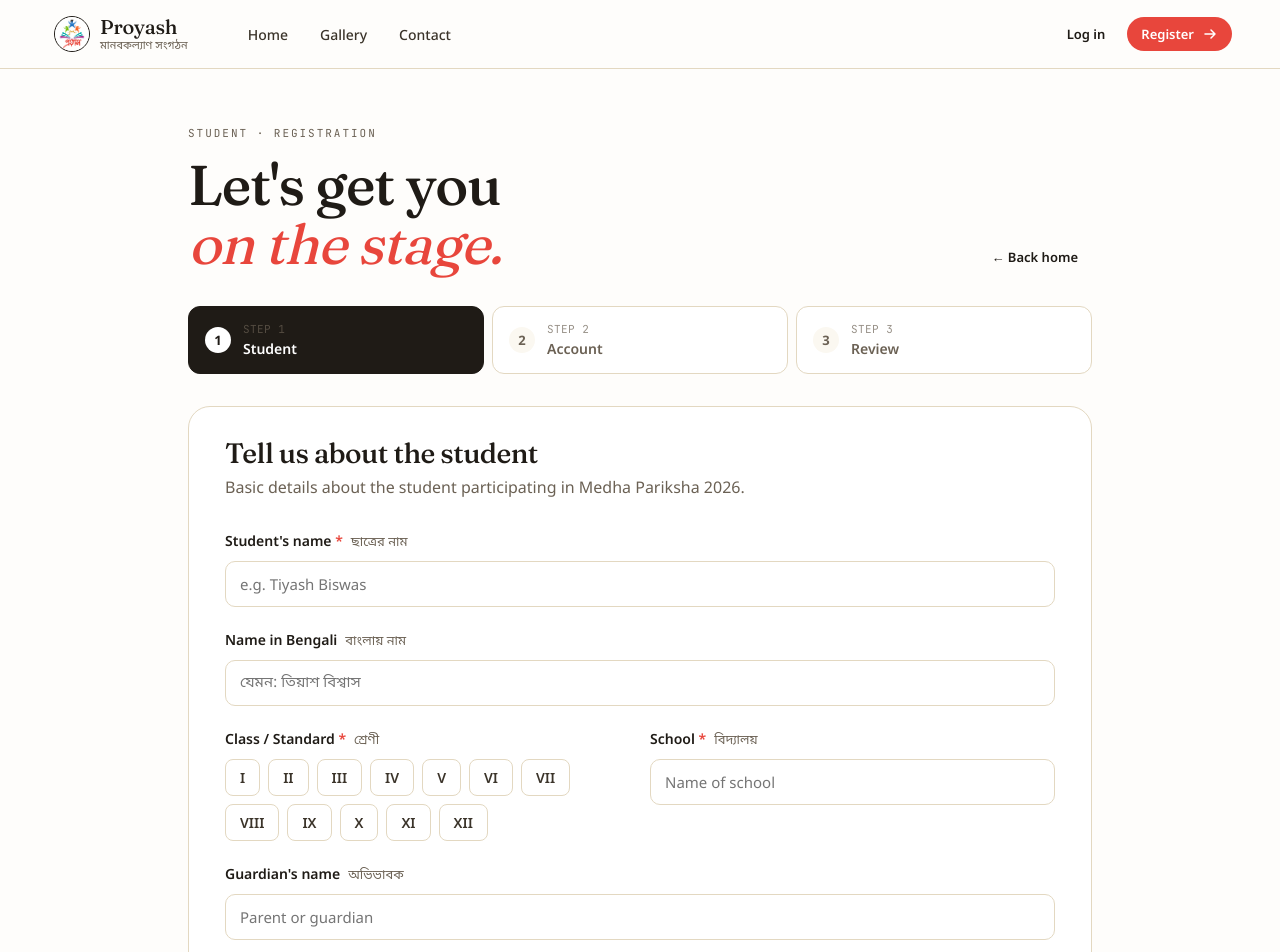
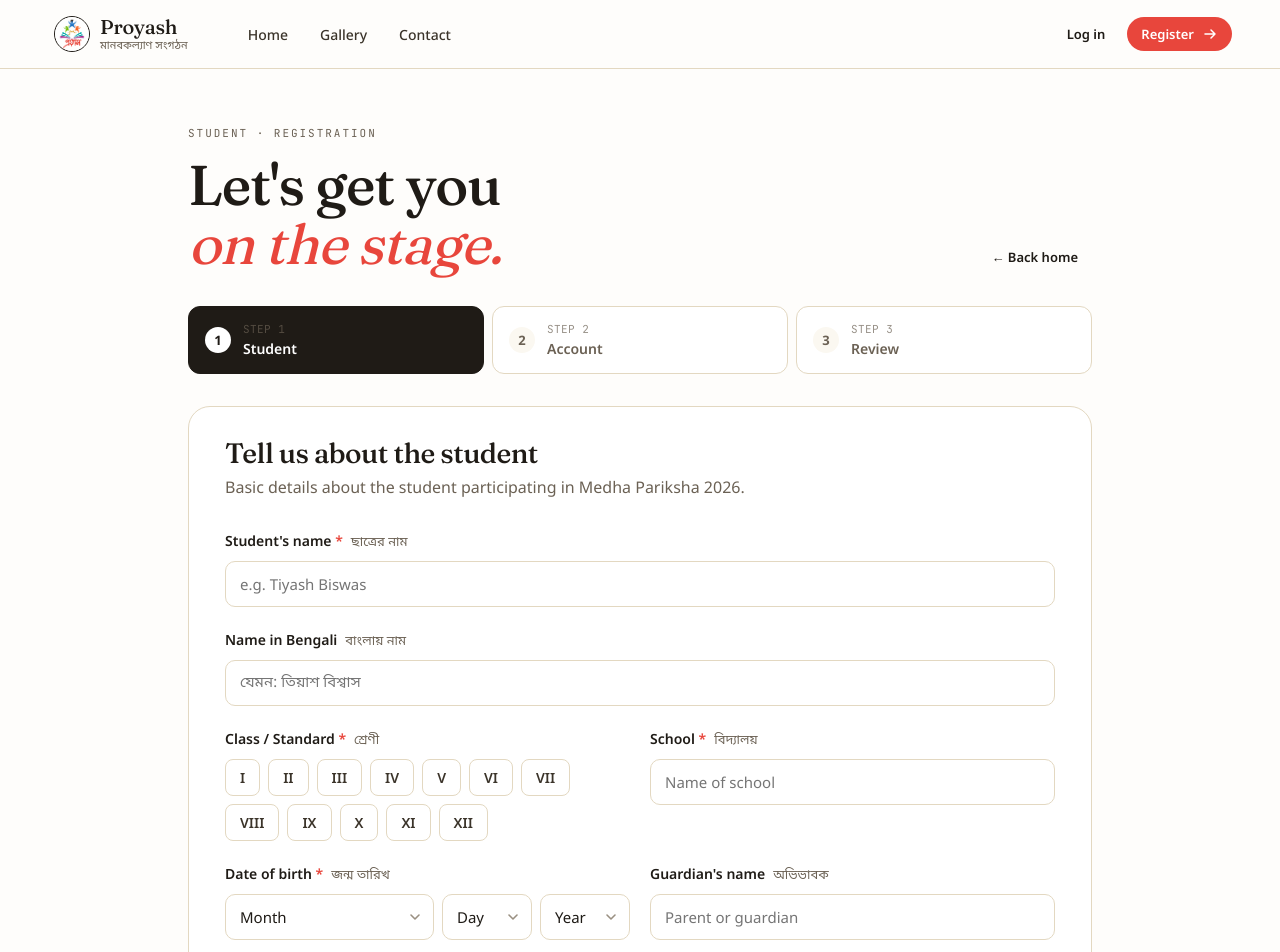
Before and after one commit to sumanbiswas7/prayash, a React (Vite) app: page /register in a window 1280 px wide. Shown: the top 952 px of the page. Built offline with nearby package versions, Linux system fonts and the light colour scheme.

Commit message:
feat: add date of birth and address fields to registration and student schema

```diff
--- a/src/pages/Dashboard.tsx
+++ b/src/pages/Dashboard.tsx
@@ -13,6 +13,14 @@ export function Dashboard({ setPage, user }: DashboardProps) {
   const [activeCert, setActiveCert] = useState<Certificate | null>(null);
 
   const firstName = user?.studentName?.split(' ')[0] ?? 'there';
+
+  const age = user?.dob
+    ? Math.floor((Date.now() - new Date(user.dob).getTime()) / (365.25 * 24 * 60 * 60 * 1000))
+    : null;
+
+  const memberSince = user?.createdAt
+    ? new Date(user.createdAt).toLocaleDateString('en-IN', { month: 'short', year: 'numeric' })
+    : null;
 
   return (
     <div>
@@ -39,11 +47,11 @@ export function Dashboard({ setPage, user }: DashboardProps) {
               )}
             </div>
           </div>
-          {/* <div className="dash-mini-stats">
-            <MiniStat label="Events entered" n="—" sub="coming soon" />
-            <MiniStat label="Certificates" n="—" sub="coming soon" />
-            <MiniStat label="Books received" n="—" sub="coming soon" />
-          </div> */}
+          <div className="dash-mini-stats">
+            <MiniStat label="Age" n={age !== null ? String(age) : '—'} sub="years old" />
+            <MiniStat label="Class" n={user?.klass?.replace('Class ', '') ?? '—'} sub="current standard" />
+            <MiniStat label="Member since" n={memberSince ?? '—'} sub="registration date" />
+          </div>
         </div>
       </section>
 
@@ -370,6 +378,7 @@ function Profile({ user }: { user: Student | null }) {
           <div className="stack" style={{ '--gap': '12px' } as React.CSSProperties}>
             <ProfileRow k="Full name" v={user?.studentName ?? '—'} />
             <ProfileRow k="Bengali name" v={user?.studentNameBn || '—'} />
+            <ProfileRow k="Date of birth" v={user?.dob || '—'} />
             <ProfileRow k="Class" v={user?.klass ?? '—'} />
             <ProfileRow k="School" v={user?.school ?? '—'} />
           </div>
@@ -380,6 +389,7 @@ function Profile({ user }: { user: Student | null }) {
             <ProfileRow k="Guardian" v={user?.guardianName || '—'} />
             <ProfileRow k="Phone" v={user?.phone ? `+91 ${user.phone}` : '—'} />
             <ProfileRow k="Email" v={user?.email ?? '—'} />
+            <ProfileRow k="Address" v={user?.address || '—'} />
           </div>
         </div>
       </div>
--- a/src/pages/Register.scss
+++ b/src/pages/Register.scss
@@ -191,6 +191,53 @@ $bp-small: 480px;
   margin-top: 6px;
 }
 
+/* ===== DOB picker ===== */
+
+.dob-picker {
+  display: flex;
+  gap: 8px;
+
+  &__segment {
+    position: relative;
+    flex: 1;
+
+    &--sm {
+      flex: 0 0 90px;
+    }
+  }
+
+  &__select {
+    width: 100%;
+    padding: 12px 36px 12px 14px;
+    border-radius: 10px;
+    border: 1px solid var(--rule);
+    background: var(--paper);
+    font-size: 15px;
+    color: var(--ink);
+    appearance: none;
+    cursor: pointer;
+    transition: border-color 0.12s;
+
+    &:focus {
+      outline: none;
+      border-color: var(--ink-3);
+    }
+
+    option[value=''] {
+      color: var(--ink-4);
+    }
+  }
+
+  &__chevron {
+    position: absolute;
+    right: 12px;
+    top: 50%;
+    transform: translateY(-50%);
+    color: var(--ink-4);
+    pointer-events: none;
+  }
+}
+
 /* ===== Class pill picker ===== */
 
 .class-picker {
@@ -336,6 +383,13 @@ $bp-small: 480px;
   border: 1px solid var(--yellow);
   border-radius: 10px;
   font-size: 14px;
+}
+
+.step3__privacy {
+  display: block;
+  margin-top: 6px;
+  font-size: 13px;
+  color: var(--ink-3);
 }
 
 /* ===== Review rows ===== */
--- a/src/pages/Register.tsx
+++ b/src/pages/Register.tsx
@@ -13,6 +13,8 @@ interface FormData {
   studentNameBn: string;
   klass: string;
   school: string;
+  dob: string;
+  address: string;
   guardianName: string;
   phone: string;
   email: string;
@@ -47,6 +49,8 @@ export function Register({ setPage, onRegister }: RegisterProps) {
     studentNameBn: '',
     klass: '',
     school: '',
+    dob: '',
+    address: '',
     guardianName: '',
     phone: '',
     email: '',
@@ -57,7 +61,7 @@ export function Register({ setPage, onRegister }: RegisterProps) {
   const update = (k: keyof FormData, v: string) => setData((d) => ({ ...d, [k]: v }));
 
   const canAdvance = ({
-    1: !!(data.studentName && data.klass && data.school),
+    1: !!(data.studentName && data.klass && data.school && data.dob && data.address),
     2: !!(data.phone.length >= 10 && emailVerified && data.password.length >= 6),
     3: true,
   } as Record<number, boolean>)[step];
@@ -80,6 +84,8 @@ export function Register({ setPage, onRegister }: RegisterProps) {
         studentNameBn: data.studentNameBn,
         klass: data.klass,
         school: data.school,
+        dob: data.dob,
+        address: data.address,
         guardianName: data.guardianName,
         phone: data.phone,
         email: data.email,
@@ -256,12 +262,23 @@ function Step1({
             placeholder="Name of school"
           />
         </Field>
-        <Field label="Guardian's name" bn="অভিভাবক" col={2}>
+        <Field label="Date of birth" bn="জন্ম তারিখ" required>
+          <DobPicker value={data.dob} onChange={(v) => update('dob', v)} />
+        </Field>
+        <Field label="Guardian's name" bn="অভিভাবক">
           <input
             className="form-input"
             value={data.guardianName}
             onChange={(e) => update('guardianName', e.target.value)}
             placeholder="Parent or guardian"
+          />
+        </Field>
+        <Field label="Address" bn="ঠিকানা" col={2} required>
+          <input
+            className="form-input"
+            value={data.address}
+            onChange={(e) => update('address', e.target.value)}
+            placeholder="Village, Block, District, PIN"
           />
         </Field>
       </div>
@@ -425,9 +442,11 @@ function Step3({
       </p>
       <div className="cols-2 step3__summary">
         <ReviewRow label="Student" value={`${data.studentName} · ${data.klass}`} />
-        <ReviewRow label="Bengali name" value={data.studentNameBn} />
+        <ReviewRow label="Bengali name" value={data.studentNameBn || '—'} />
+        <ReviewRow label="Date of birth" value={data.dob || '—'} />
         <ReviewRow label="School" value={data.school || '—'} />
         <ReviewRow label="Guardian" value={data.guardianName || '—'} />
+        <ReviewRow label="Address" value={data.address || '—'} />
         <ReviewRow label="Phone" value={data.phone ? `+91 ${data.phone}` : '—'} />
         <ReviewRow label="Email" value={data.email || '—'} />
       </div>
@@ -444,8 +463,96 @@ function Step3({
       </Field>
       <div className="step3__consent">
         <strong>Almost there!</strong> We're so excited to have you join us. Can't wait to see you there!
+        <span className="step3__privacy"> Your information is used only within Proyash and will never be shared with anyone.</span>
       </div>
     </div>
+  );
+}
+
+const MONTHS = [
+  'January', 'February', 'March', 'April', 'May', 'June',
+  'July', 'August', 'September', 'October', 'November', 'December',
+];
+
+function DobPicker({ value, onChange }: { value: string; onChange: (v: string) => void }) {
+  const parts = value ? value.split('-') : ['', '', ''];
+  const [year, setYear] = useState(parts[0]);
+  const [month, setMonth] = useState(parts[1]);
+  const [day, setDay] = useState(parts[2]);
+
+  const daysInMonth = month && year ? new Date(parseInt(year), parseInt(month), 0).getDate() : 31;
+
+  const notify = (y: string, m: string, d: string) => {
+    if (y && m && d) onChange(`${y}-${m}-${d}`);
+    else onChange('');
+  };
+
+  const handleMonth = (m: string) => {
+    setMonth(m);
+    // reset day if it exceeds days in the new month
+    const max = m && year ? new Date(parseInt(year), parseInt(m), 0).getDate() : 31;
+    const clampedDay = day && parseInt(day) > max ? '' : day;
+    if (clampedDay !== day) setDay(clampedDay);
+    notify(year, m, clampedDay);
+  };
+
+  const handleDay = (d: string) => {
+    setDay(d);
+    notify(year, month, d);
+  };
+
+  const handleYear = (y: string) => {
+    setYear(y);
+    // re-check day validity for Feb in leap years
+    const max = month && y ? new Date(parseInt(y), parseInt(month), 0).getDate() : 31;
+    const clampedDay = day && parseInt(day) > max ? '' : day;
+    if (clampedDay !== day) setDay(clampedDay);
+    notify(y, month, clampedDay);
+  };
+
+  const currentYear = new Date().getFullYear();
+  const years = Array.from({ length: 25 }, (_, i) => currentYear - 5 - i);
+
+  return (
+    <div className="dob-picker">
+      <div className="dob-picker__segment">
+        <select className="dob-picker__select" value={month} onChange={(e) => handleMonth(e.target.value)}>
+          <option value="">Month</option>
+          {MONTHS.map((name, i) => {
+            const val = String(i + 1).padStart(2, '0');
+            return <option key={val} value={val}>{name}</option>;
+          })}
+        </select>
+        <ChevronDown />
+      </div>
+      <div className="dob-picker__segment dob-picker__segment--sm">
+        <select className="dob-picker__select" value={day} onChange={(e) => handleDay(e.target.value)}>
+          <option value="">Day</option>
+          {Array.from({ length: daysInMonth }, (_, i) => {
+            const val = String(i + 1).padStart(2, '0');
+            return <option key={val} value={val}>{i + 1}</option>;
+          })}
+        </select>
+        <ChevronDown />
+      </div>
+      <div className="dob-picker__segment dob-picker__segment--sm">
+        <select className="dob-picker__select" value={year} onChange={(e) => handleYear(e.target.value)}>
+          <option value="">Year</option>
+          {years.map((yr) => (
+            <option key={yr} value={String(yr)}>{yr}</option>
+          ))}
+        </select>
+        <ChevronDown />
+      </div>
+    </div>
+  );
+}
+
+function ChevronDown() {
+  return (
+    <svg className="dob-picker__chevron" width="14" height="14" viewBox="0 0 14 14" fill="none">
+      <path d="M3 5l4 4 4-4" stroke="currentColor" strokeWidth="1.6" strokeLinecap="round" strokeLinejoin="round" />
+    </svg>
   );
 }
 
--- a/src/types.ts
+++ b/src/types.ts
@@ -6,9 +6,12 @@ export interface Student {
   studentNameBn: string;
   klass: string;
   school: string;
+  dob: string;
+  address: string;
   guardianName: string;
   phone: string;
   email: string;
+  createdAt: string | null;
 }
 
 export interface ProyashEvent {
```
Also changed, not shown: 2 other files (tests, documents, lock files or other folders).
